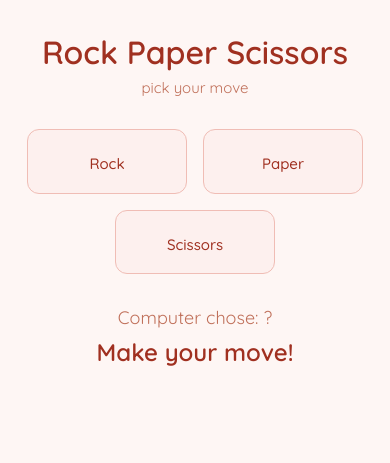
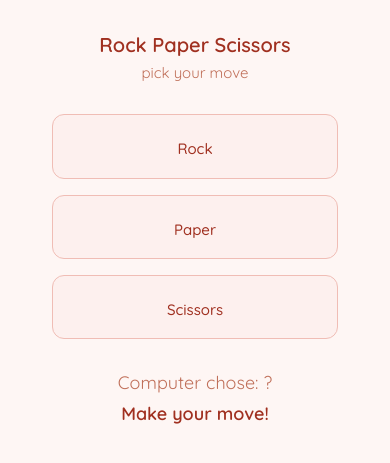
Before and after one commit to KrishnapriyaKM05/project1, a Flask app: page / in a window 390 px wide. Shown: the top 463 px of the page. Run offline with Flask 3, Linux system fonts and the light colour scheme.

Commit message:
final commit

```diff
--- a/static/style.css
+++ b/static/style.css
@@ -83,3 +83,26 @@ h1 {
     color: #a03020;
     margin-top: 0.5rem;
 }
+@media (max-width: 480px) {
+    .popup {
+        width: 90%;
+        padding: 1.2rem;
+    }
+
+    .cards {
+        flex-direction: column;
+        align-items: center;
+    }
+
+    .card {
+        width: 80%;
+    }
+
+    h1 {
+        font-size: 20px;
+    }
+
+    #result {
+        font-size: 18px;
+    }
+}
```
